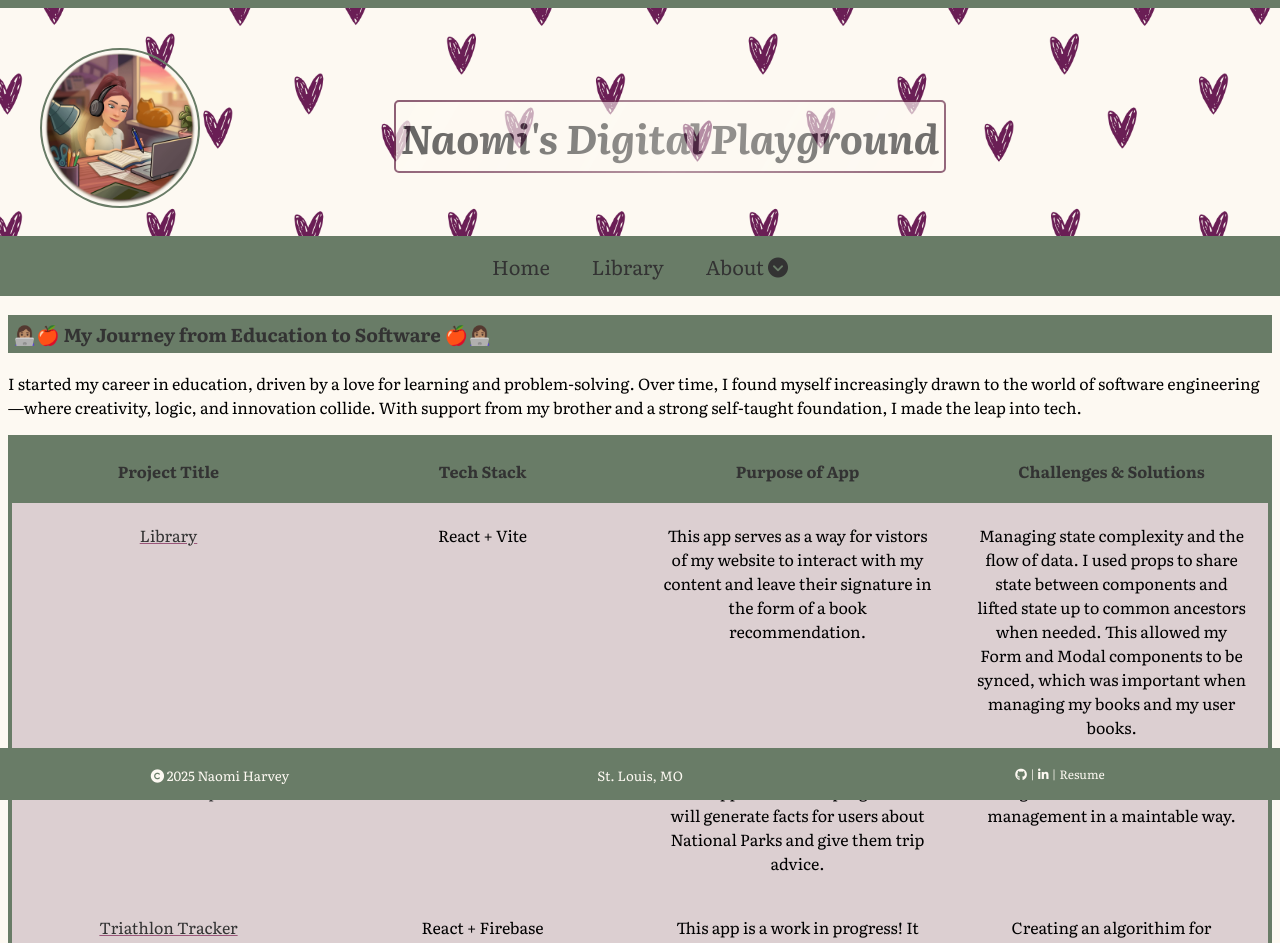
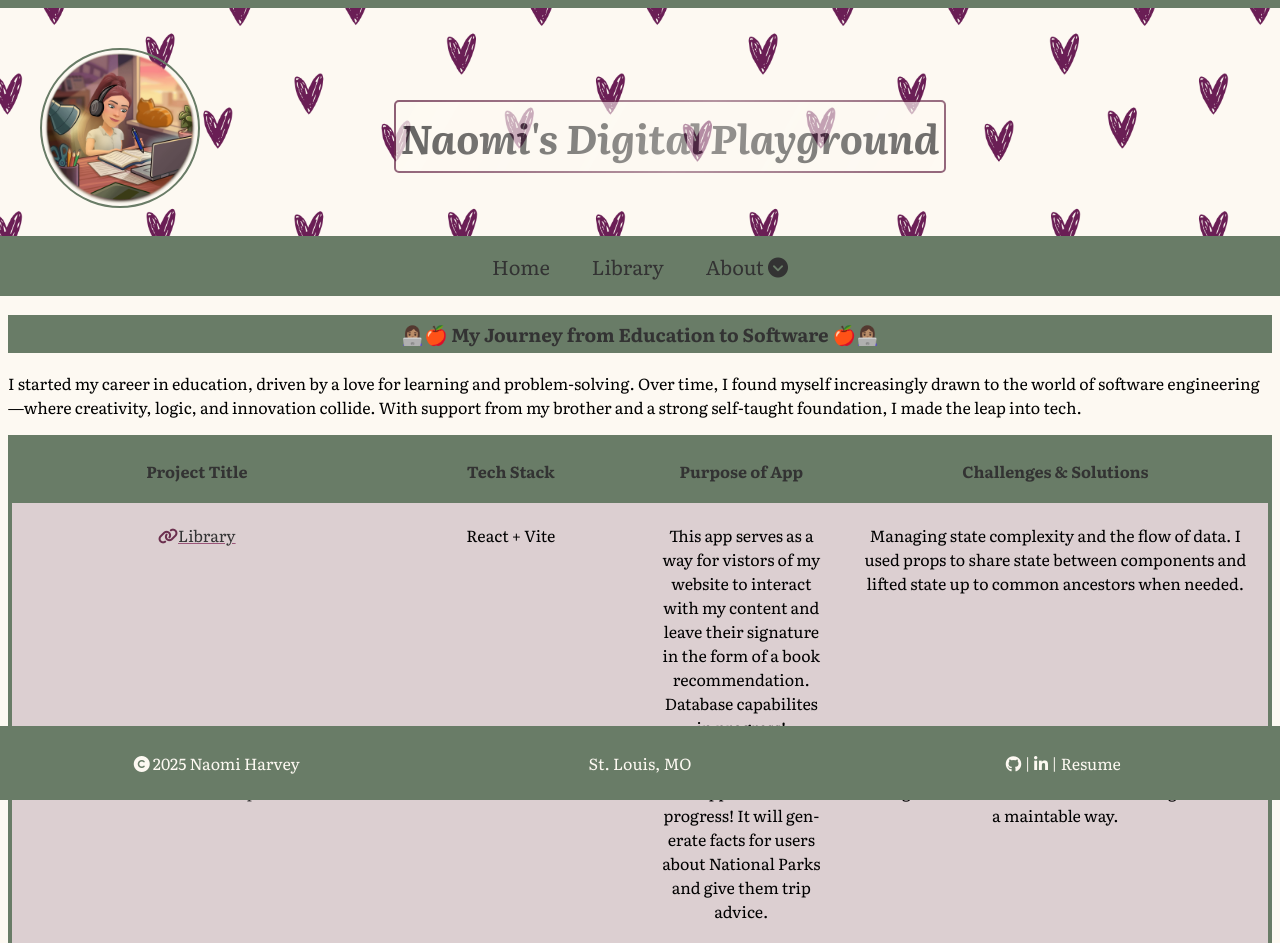
Before and after one commit to nbharvey/Naomi-Harvey-Unit-1-Final-Project, a React (Vite) app in the folder react-bookshelf-project/: page /aboutprojects in a window 1280 px wide. Shown: the top 943 px of the page. Built offline with nearby package versions, Linux system fonts and the light colour scheme.

Commit message:
added icons and hover to table

```diff
--- a/react-bookshelf-project/src/layout/Footer.css
+++ b/react-bookshelf-project/src/layout/Footer.css
@@ -11,7 +11,7 @@
   justify-self: center;
   align-items: center;
   text-align: center;
-  padding: 10px;
+  padding: 5px;
   position: fixed;
   bottom: 0;
   left: 0;
@@ -34,7 +34,6 @@
   list-style-type: none;
   padding: 0;
   margin: 0;
-  font-size: 12px;
   color: #fdf9f2;
 }
 
--- a/react-bookshelf-project/src/layout/Footer.jsx
+++ b/react-bookshelf-project/src/layout/Footer.jsx
@@ -1,5 +1,4 @@
 import './Footer.css'
-import Shimmer from '../components/Shimmer'
 import { Link } from 'react-router-dom'
 
 function Footer() {
@@ -8,11 +7,11 @@ function Footer() {
 
     <div className='footer'>
       <div id="copyright">
-        <small><i className="fa-solid fa-copyright"></i>     2025 Naomi Harvey</small>
+        <p><i className="fa-solid fa-copyright"></i>     2025 Naomi Harvey</p>
       </div>
 
       <div id="location">
-        <small>St. Louis, MO</small>
+        <p>St. Louis, MO</p>
       </div>
 
       <div className='list'>
--- a/react-bookshelf-project/src/pages/AboutNaomi.css
+++ b/react-bookshelf-project/src/pages/AboutNaomi.css
@@ -24,6 +24,13 @@
   background-color: #697c67;
   color: #333333;
   padding: 5px;
+  text-align: center;
+}
+
+.naomi-header {
+  background-color: #697c67;
+  color: #333333;
+  padding: 5px;
   text-align: left;
 }
 .project-link {
@@ -34,7 +41,11 @@
 }
 
 .project-link:hover {
-  background-color: #9a5679;
+  background-color: #fdf9f2;
+  color: #9a5679;
+}
+
+i.to-library {
   color: #6b2f4e;
 }
 
@@ -70,6 +81,11 @@ thead th:nth-child(4) {
 th,
 td {
   padding: 20px;
+  hyphens: auto;
+}
+
+td:hover {
+  background-color: #9a5679;
 }
 @keyframes float {
   0% {
--- a/react-bookshelf-project/src/pages/AboutNaomi.jsx
+++ b/react-bookshelf-project/src/pages/AboutNaomi.jsx
@@ -11,7 +11,7 @@ function AboutNaomi() {
       />
       <article>
         <section></section>
-        <h3 className='about-header'>👩🏽‍💻🍎 My Journey from Education to Software 🍎👩🏽‍💻 </h3>
+        <h3 className='naomi-header'>👩🏽‍💻🍎 My Journey from Education to Software 🍎👩🏽‍💻 </h3>
 
         <p>
           I started my career in education, driven by a love for learning and
@@ -21,7 +21,7 @@ function AboutNaomi() {
           foundation, I made the leap into tech.
         </p>
 
-        <h3 className='about-header'>🏔️🏃🏽‍♀️‍➡️ Endurance and Adventure 🚴🏽‍♀️🏔️ </h3>
+        <h3 className='naomi-header'>🏔️🏃🏽‍♀️‍➡️ Endurance and Adventure 🚴🏽‍♀️🏔️ </h3>
         <p>
           From half marathons and triathlons to rock climbing and bike races,
           I'm constantly pushing my limits. My mission? To visit all U.S.
@@ -30,7 +30,7 @@ function AboutNaomi() {
           translate beautifully into the tech world. With my background in education, I'm also passionate about creating engaging tools that help kids learn to love and protect nature—empowering the next generation to become curious, informed stewards of the environment.
 
         </p>
-        <h3 className='about-header'>🌎🍃 Plans for my future career 🍃🌎 </h3>
+        <h3 className='naomi-header'>🌎🍃 Plans for my future career 🍃🌎 </h3>
         <p>
           As someone who thrives in the outdoors, I've experienced firsthand the
           impact of climate change on our trails, oceans, and ecosystems. As
--- a/react-bookshelf-project/src/pages/AboutProjects.jsx
+++ b/react-bookshelf-project/src/pages/AboutProjects.jsx
@@ -4,21 +4,21 @@ import { NavLink } from 'react-router-dom'
 function AboutProjects() {
     const data = [
         {
-            project: <NavLink to="/library" className={({ isActive }) => `project-link${isActive ? 'active-link' : ''}`}>Library</NavLink>,
+            project: <NavLink to="/library" className={({ isActive }) => `project-link${isActive ? 'active-link' : ''}`}><i className="to-library fa-solid fa-link"><br /></i>Library</NavLink>,
             stack: 'React + Vite',
-            purpose: "This app serves as a way for vistors of my website to interact with my content and leave their signature in the form of a book recommendation.",
-            challenges: "Managing state complexity and the flow of data. I used props to share state between components and lifted state up to common ancestors when needed. This allowed my Form and Modal components to be synced, which was important when managing my books and my user books."
+            purpose: "This app serves as a way for vistors of my website to interact with my content and leave their signature in the form of a book recommendation. Database capabilites in progress!",
+            challenges: "Managing state complexity and the flow of data. I used props to share state between components and lifted state up to common ancestors when needed."
         },
         {
-            project: <NavLink to="/nationalparkexplorer" className={({ isActive }) => `project-link${isActive ? 'active-link' : ''}`}>National Park Explorer</NavLink>,
+            project: <NavLink to="/nationalparkexplorer" className={({ isActive }) => `project-link${isActive ? 'active-link' : ''}`}><i className="to-library fa-solid fa-link"><br /></i>National Park Explorer</NavLink>,
             stack: 'React + TailwindCSS',
             purpose: "This app is a work in progress! It will generate facts for users about National Parks and give them trip advice.",
             challenges: "Using React Context to track state management in a maintable way."
         },
         {
-            project: <NavLink to="/triathlontracker" className={({ isActive }) => `project-link${isActive ? 'active-link' : ''}`}>Triathlon Tracker</NavLink>,
+            project: <NavLink to="/triathlontracker" className={({ isActive }) => `project-link${isActive ? 'active-link' : ''}`}><i className="to-library fa-solid fa-link"><br /></i>Triathlon Tracker</NavLink>,
             stack: 'React + Firebase',
-            purpose: "This app is a work in progress! It will allow for user accounts and use more complex data access patterns like analyzing workouts and creating the next weeks workout plans dynamically.",
+            purpose: "This app is a work in progress! It will allow for user accounts and use more complex data access patterns like analyzing workouts to creating an athletes plans with dynamic calculations.",
             challenges: "Creating an algorithim for calculating workouts and adjusting them based on a user's prior workout",
         },
     ]
@@ -36,12 +36,15 @@ function AboutProjects() {
             </p>
 
             <table className='my-table'>
-                <tr className='table-header'>
+                <thead className='table-header'>
+                    <tr>
                         <th>Project Title</th>
                         <th>Tech Stack</th>
                         <th>Purpose of App</th>
                         <th>Challenges & Solutions</th>
                     </tr>
+                </thead>
+                <tbody>
                     {data.map((val, key) => {
                         return (
                             <tr key={key}>
@@ -52,6 +55,7 @@ function AboutProjects() {
                             </tr>
                         )
                     })}
+                </tbody>
             </table>
         </>
     )
```
Lines whose indentation alone changed are shown as unchanged.
